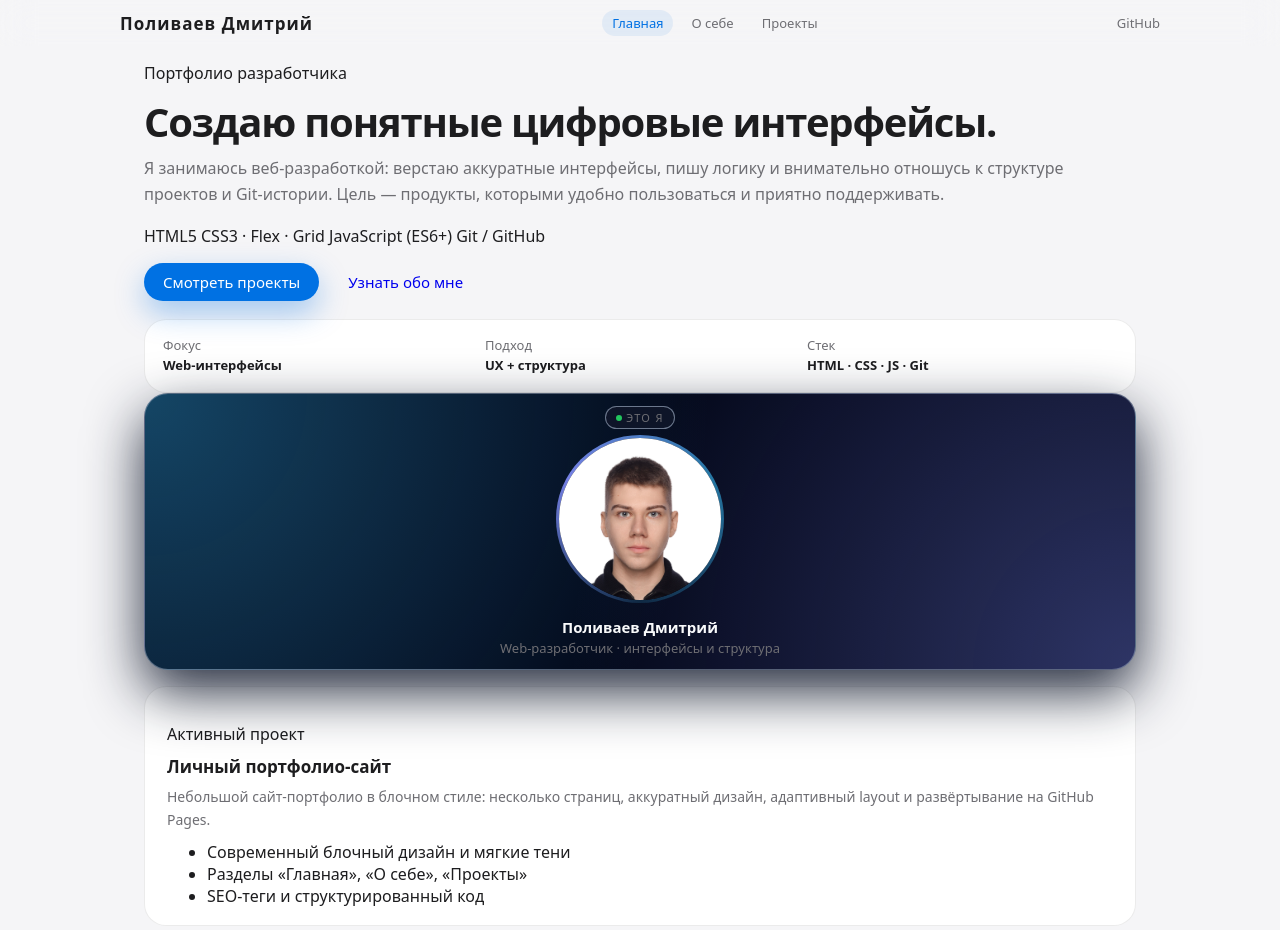
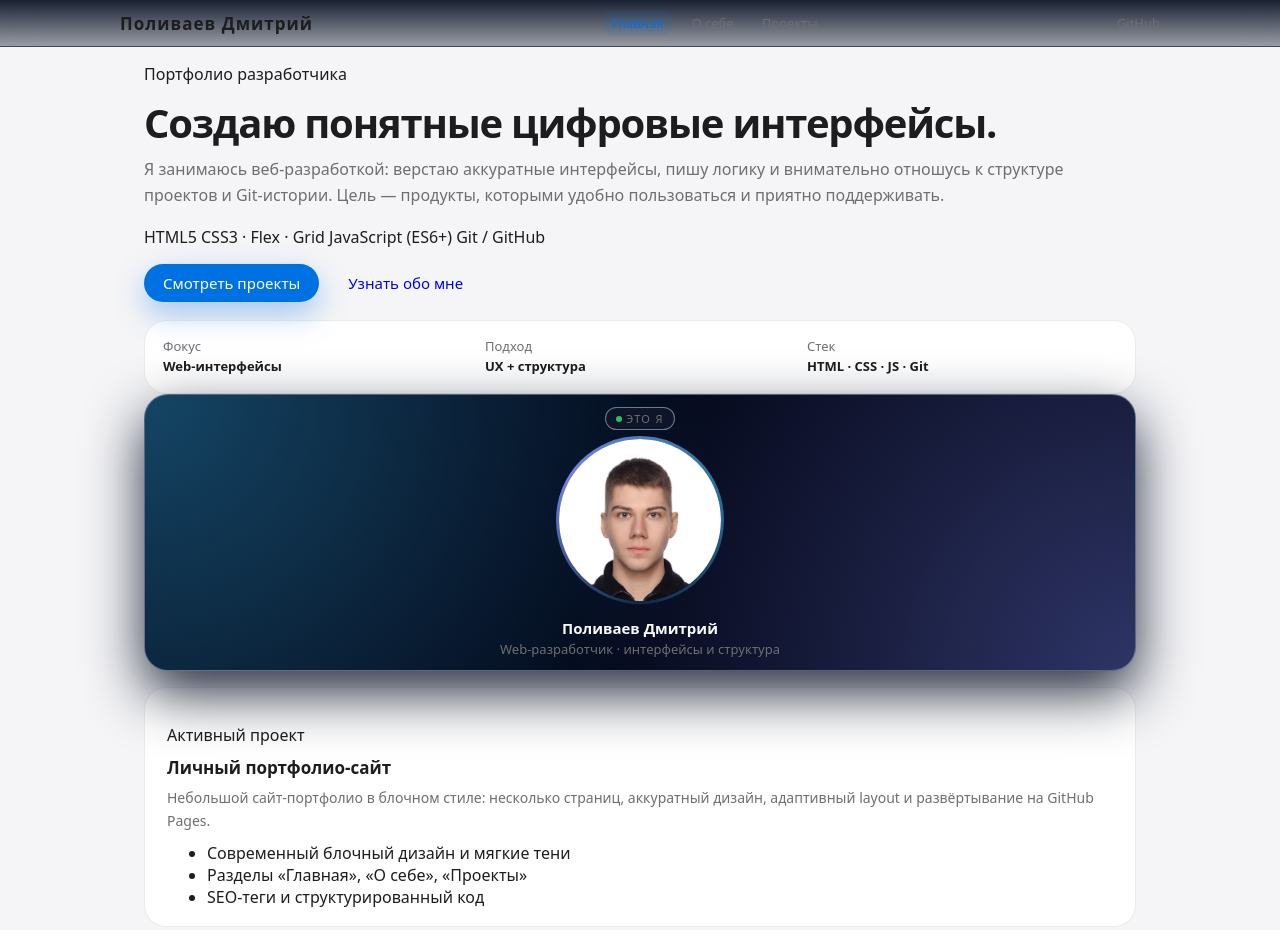
Before and after one commit to dplvv/dplvv.github.io, a plain HTML site: page index.html in a window 1280 px wide. Shown: the top 930 px of the page. Drawn offline with Linux system fonts and the light colour scheme.

Commit message:
Enhance site header styling with gradient and border
Increased blur effect and added gradient background with border to the site header.

```diff
--- a/styles.css
+++ b/styles.css
@@ -52,7 +52,9 @@ img {
     position: sticky;
     top: 0;
     z-index: 20;
-    backdrop-filter: blur(16px);
+    backdrop-filter: blur(18px);
+    background: linear-gradient(to bottom, rgba(15, 23, 42, 0.96), rgba(15, 23, 42, 0.4));
+    border-bottom: 1px solid rgba(148, 163, 184, 0.3);
 }
 
 .site-header--light {
```
